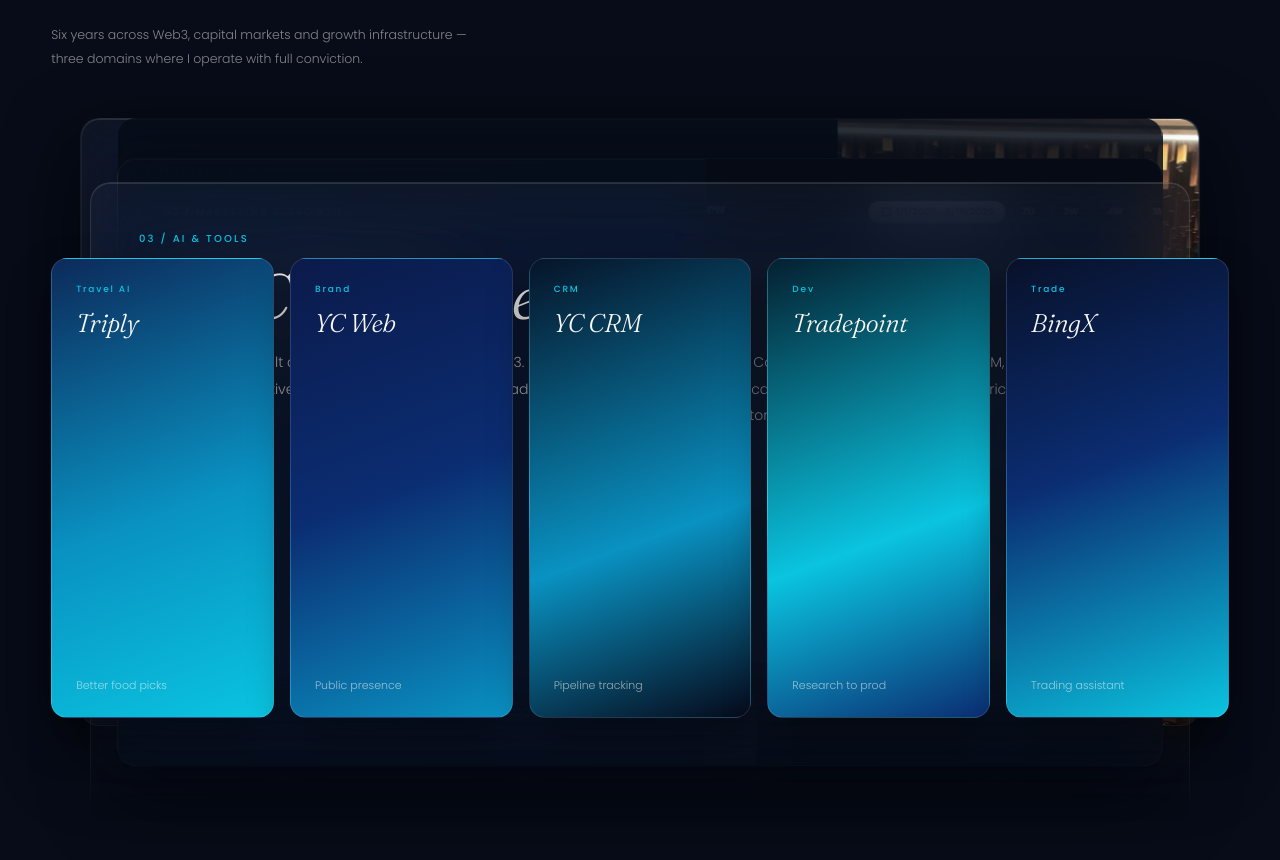
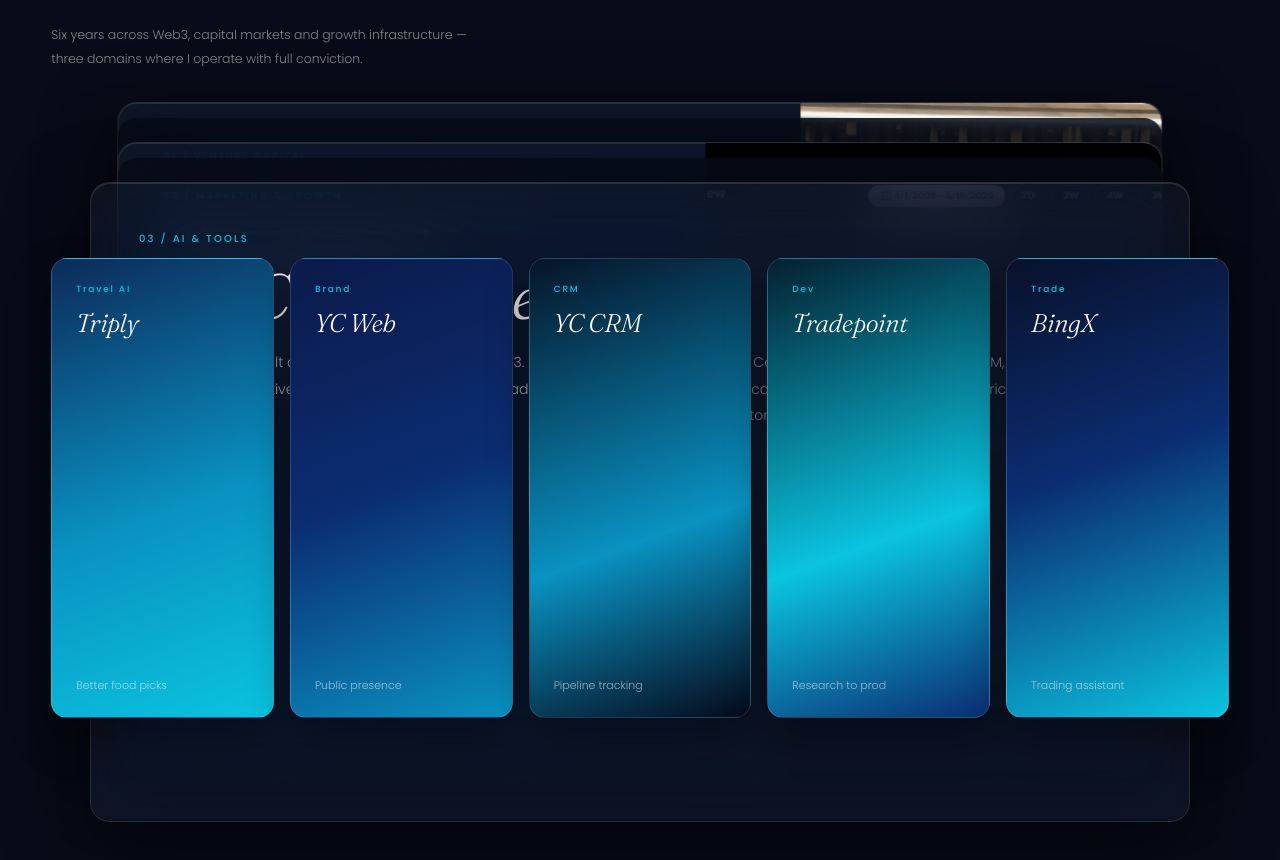
Before and after one commit to Viivek16/portfolio, a React (Vite) app: page / in a window 1280 px wide. Shown: the part 2445-3305 px from the top of the page. Built offline with nearby package versions, Linux system fonts and the light colour scheme; a web font is replaced by a local one.

Commit message:
fix(ui): match Card 1 width, anchor transform origin to top, fix Card 3 transparency

```diff
--- a/src/components/ThreePillars.jsx
+++ b/src/components/ThreePillars.jsx
@@ -171,6 +171,9 @@
               top: 0, left: 0, right: 0,
               height: '100%',
               zIndex: 10,
+              maxWidth: '1100px',
+              margin: '0 auto',
+              transformOrigin: 'top center',
             }}
           >
             {/* ── existing Card 1 content — DO NOT CHANGE TEXT OR STATS ── */}
@@ -249,6 +252,7 @@
               opacity: 0,
               maxWidth: '1100px',
               margin: '0 auto',
+              transformOrigin: 'top center',
             }}
           >
             <div style={{ display: 'grid', gridTemplateColumns: '1fr 480px', height: '100%' }}>
@@ -327,8 +331,7 @@
               opacity: 0,
               maxWidth: '1100px',
               margin: '0 auto',
-              WebkitMaskImage: 'linear-gradient(to bottom, black 0%, black 75%, transparent 100%)',
-              maskImage: 'linear-gradient(to bottom, black 0%, black 75%, transparent 100%)',
+              transformOrigin: 'top center',
             }}
           >
             <div style={{ padding: '48px' }}>
```
